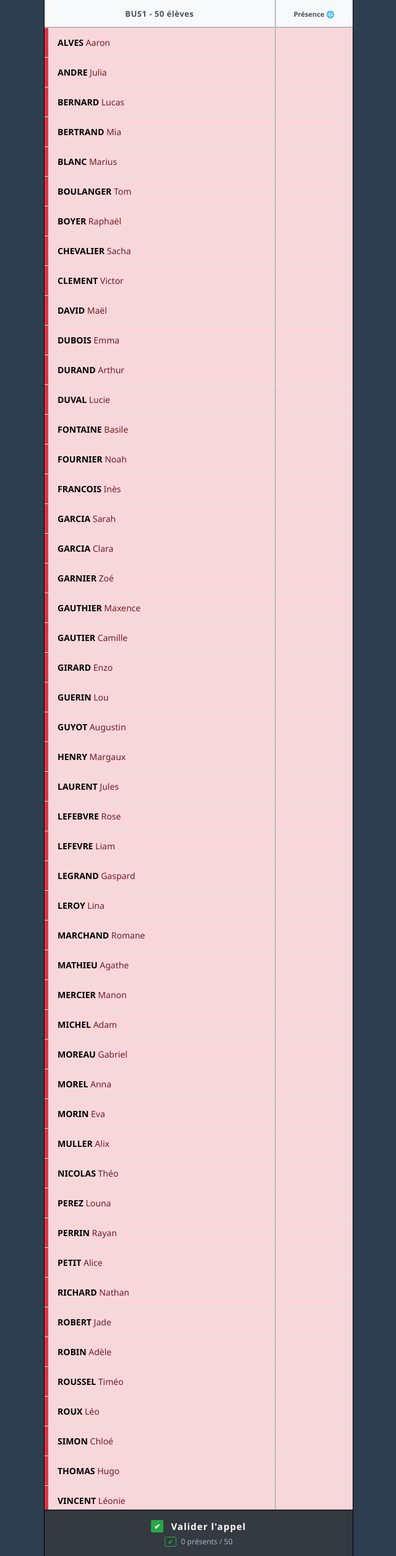
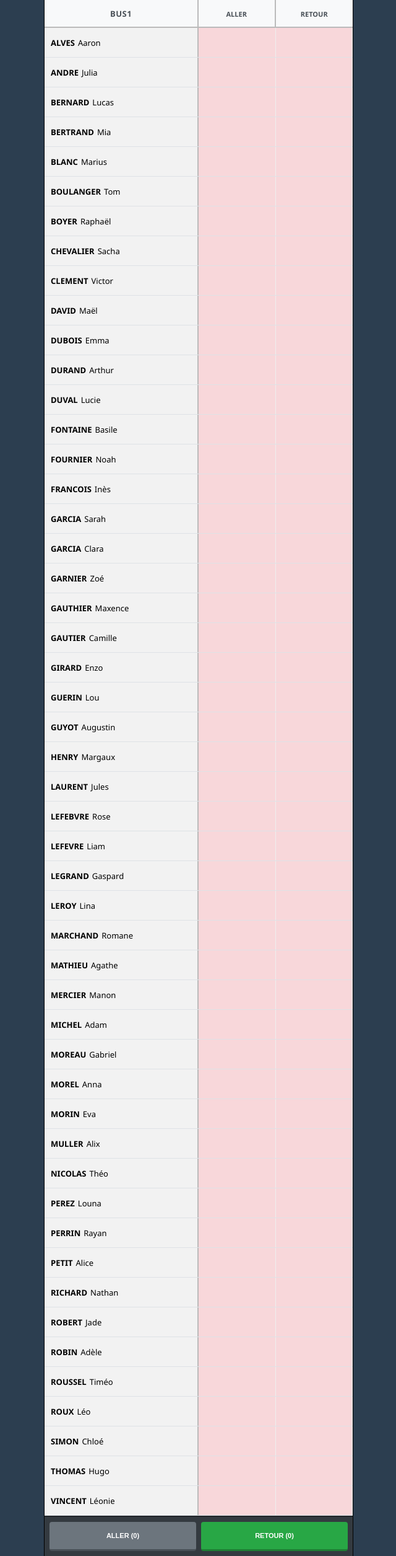
Before and after one commit to eliot-maker/coachbus-python, a Flask app: page /bus/bus1 in a window 1280 px wide. Shown: the whole page at 62% size, without its empty margins (319-959 px from the left). Run offline with Flask 3, Linux system fonts and the light colour scheme; data comes from the database, SQL or seed files in the repository.

Commit message:
Add files via upload

```diff
--- a/app.py
+++ b/app.py
@@ -1,15 +1,13 @@
-import sqlite3
-import os
-import sys
+import sqlite3, os, sys
 from datetime import datetime
 from flask import Flask, render_template, redirect, url_for, request
 from flask_mail import Mail, Message
 from fpdf import FPDF
 
 app = Flask(__name__)
-app.secret_key = "coachbus_multi_v1"
+app.secret_key = "coachbus_expert_v1"
 
-# --- CONFIGURATION MAIL ---
+# --- CONFIG MAIL ---
 app.config['MAIL_SERVER'] = 'smtp.gmail.com'
 app.config['MAIL_PORT'] = 587
 app.config['MAIL_USE_TLS'] = True
@@ -23,12 +21,9 @@ def init_db():
     with sqlite3.connect(DB_PATH) as conn:
         conn.execute('''CREATE TABLE IF NOT EXISTS eleves
                         (id INTEGER PRIMARY KEY AUTOINCREMENT,
-                         nom TEXT NOT NULL,
-                         prenom TEXT NOT NULL,
-                         bus TEXT NOT NULL,
-                         present INTEGER DEFAULT 0)''')
-
-# --- ROUTES ---
+                         nom TEXT NOT NULL, prenom TEXT NOT NULL, bus TEXT NOT NULL,
+                         present_aller INTEGER DEFAULT 0,
+                         present_retour INTEGER DEFAULT 0)''')
 
 @app.route('/')
 def selection_bus():
@@ -39,62 +34,63 @@ def liste_bus(type_bus):
     with sqlite3.connect(DB_PATH) as conn:
         conn.row_factory = sqlite3.Row
         eleves = conn.execute("SELECT * FROM eleves WHERE bus = ? ORDER BY nom ASC", (type_bus,)).fetchall()
+    p_aller = sum(1 for e in eleves if e['present_aller'] == 1)
+    p_retour = sum(1 for e in eleves if e['present_retour'] == 1)
+    return render_template('index.html', eleves=eleves, bus=type_bus, total=len(eleves), p_aller=p_aller, p_retour=p_retour)
 
-    total = len(eleves)
-    presents = sum(1 for e in eleves if e['present'] == 1)
-    return render_template('index.html', eleves=eleves, total=total, presents=presents, bus=type_bus)
-
-@app.route('/toggle/<int:id>/<bus>')
-def toggle_presence(id, bus):
+@app.route('/toggle/<int:id>/<bus>/<int:colonne>')
+def toggle_presence(id, bus, colonne):
+    col = "present_aller" if colonne == 1 else "present_retour"
     with sqlite3.connect(DB_PATH) as conn:
-        conn.execute("UPDATE eleves SET present = 1 - present WHERE id = ?", (id,))
+        conn.execute(f"UPDATE eleves SET {col} = 1 - {col} WHERE id = ?", (id,))
     return redirect(url_for('liste_bus', type_bus=bus))
 
-@app.route('/terminer/<bus>')
-def terminer_appel(bus):
+@app.route('/terminer/<bus>/<type_appel>')
+def terminer_appel(bus, type_appel):
     with sqlite3.connect(DB_PATH) as conn:
         conn.row_factory = sqlite3.Row
         eleves = conn.execute("SELECT * FROM eleves WHERE bus = ? ORDER BY nom ASC", (bus,)).fetchall()
 
     date_str = datetime.now().strftime("%d-%m-%Y %H:%M")
-    pdf = FPDF(); pdf.add_page(); pdf.set_font("Arial", 'B', 16)
-    pdf.cell(200, 10, f"Rapport Appel - {bus.upper()} - {date_str}", ln=True, align='C')
-    pdf.ln(10); pdf.set_font("Arial", size=12)
+    pdf = FPDF(); pdf.add_page(); pdf.set_font("Arial", 'B', 14)
+    titre = f"RAPPORT {type_appel.upper()} - {bus.upper()} - {date_str}"
+    pdf.cell(200, 10, titre, ln=True, align='C'); pdf.ln(10)
 
+    pdf.set_font("Arial", 'B', 10)
+    pdf.cell(80, 10, "Eleve", 1); pdf.cell(40, 10, "ALLER", 1); pdf.cell(40, 10, "RETOUR", 1, ln=True)
+    pdf.set_font("Arial", size=10)
     for e in eleves:
-        statut = "PRESENT" if e['present'] == 1 else "ABSENT (!!!)"
-        pdf.cell(100, 10, f"{e['nom']} {e['prenom']}", border=1)
-        pdf.cell(50, 10, statut, border=1, ln=True)
+        pdf.cell(80, 10, f"{e['nom']} {e['prenom']}", 1)
+        pdf.cell(40, 10, "OK" if e['present_aller'] == 1 else "ABSENT", 1)
+        pdf.cell(40, 10, "OK" if e['present_retour'] == 1 else "ABSENT", 1, ln=True)
 
-    filename = f"appel_{bus}.pdf"
+    filename = f"appel_{bus}_{type_appel}.pdf"
     pdf.output(filename)
 
     try:
-        msg = Message(f"Appel {bus.upper()} - {date_str}", sender=app.config['MAIL_USERNAME'], recipients=['eliot.thomas.fondriest@gmail.com'])
-        msg.body = f"Voici le rapport d'appel pour le {bus}."
+        msg = Message(titre, sender=app.config['MAIL_USERNAME'], recipients=['eliot.thomas.fondriest@gmail.com'])
+        msg.body = f"Rapport de transport pour le trajet du {type_appel}."
         with app.open_resource(filename) as fp: msg.attach(filename, "application/pdf", fp.read())
         mail.send(msg); os.remove(filename)
 
-        with sqlite3.connect(DB_PATH) as conn:
-            conn.execute("UPDATE eleves SET present = 0 WHERE bus = ?", (bus,))
+        if type_appel == "retour":
+            with sqlite3.connect(DB_PATH) as conn:
+                conn.execute("UPDATE eleves SET present_aller = 0, present_retour = 0 WHERE bus = ?", (bus,))
         return render_template('success.html')
     except Exception as e: return f"Erreur : {e}"
 
-# --- COMMANDES CMD ---
 if __name__ == '__main__':
     init_db()
-    if len(sys.argv) > 1:
-        action = sys.argv[1]
-        if action == 'import':
-            with sqlite3.connect(DB_PATH) as conn:
-                conn.execute("DELETE FROM eleves")
-                for f_name, b_type in [('bus1.txt','bus1'), ('bus2.txt','bus2'), ('minibus.txt','minibus')]:
-                    if os.path.exists(f_name):
-                        with open(f_name, 'r', encoding='utf-8') as f:
-                            for l in f:
-                                if ';' in l:
-                                    n, p = l.strip().split(';')
-                                    conn.execute("INSERT INTO eleves (nom, prenom, bus) VALUES (?,?,?)", (n.upper(), p.capitalize(), b_type))
-            print("✅ Importation des 3 listes terminée.")
+    if len(sys.argv) > 1 and sys.argv[1] == 'import':
+        with sqlite3.connect(DB_PATH) as conn:
+            conn.execute("DELETE FROM eleves")
+            for f, b in [('bus1.txt','bus1'),('bus2.txt','bus2'),('minibus.txt','minibus')]:
+                if os.path.exists(f):
+                    with open(f, 'r', encoding='utf-8') as file:
+                        for l in file:
+                            if ';' in l:
+                                n, p = l.strip().split(';')
+                                conn.execute("INSERT INTO eleves (nom, prenom, bus) VALUES (?,?,?)", (n.upper(), p.capitalize(), b))
+        print("✅ Importation terminée.")
     else:
         app.run(host='0.0.0.0', port=int(os.environ.get("PORT", 5000)))
--- a/static/style.css
+++ b/static/style.css
@@ -27,7 +27,7 @@ html, body {
     border-right: 1px solid #000;
 }
 
-/* --- HEADER TYPE TABLEUR --- */
+/* --- HEADER TYPE TABLEUR (ADAPTÉ 3 COLONNES) --- */
 .pronote-header {
     display: flex;
     height: 45px;
@@ -37,23 +37,27 @@ html, body {
 }
 
 .header-left {
-    flex: 0 0 75%;
+    flex: 0 0 50%; /* Largeur pour le nom du bus */
     line-height: 45px;
     text-align: center;
     color: #495057;
     font-weight: 800;
-    border-right: 2px solid #bbb; /* Trait vertical séparateur */
+    border-right: 2px solid #bbb;
     font-size: 13px;
     letter-spacing: 0.5px;
 }
 
-.header-right {
-    flex: 0 0 25%;
+.header-mid, .header-right {
+    flex: 0 0 25%; /* Largeur pour ALLER et RETOUR */
     line-height: 45px;
     text-align: center;
     color: #495057;
     font-size: 11px;
     font-weight: 800;
+}
+
+.header-mid {
+    border-right: 2px solid #bbb;
 }
 
 /* --- ZONE DE DÉFILEMENT --- */
@@ -69,118 +73,98 @@ html, body {
     display: flex;
     min-height: 48px;
     border-bottom: 1px solid #dee2e6;
-    cursor: pointer;
     align-items: stretch;
 }
 
-/* Effet zebra (une ligne sur deux) */
 .row:nth-child(even) {
     background-color: #fafafa;
 }
 
-/* --- COLONNES ALIGNÉES (75/25) --- */
-.col-left {
-    flex: 0 0 75%;
+/* --- COLONNES ALIGNÉES (50 / 25 / 25) --- */
+.col-name {
+    flex: 0 0 50%;
     display: flex;
     align-items: center;
-    padding: 0 15px;
-    border-right: 2px solid #bbb; /* Aligné sur le trait du header */
-    font-size: 14px;
-    transition: background 0.2s;
+    padding: 0 10px;
+    border-right: 2px solid #bbb;
+    font-size: 13px;
+    background: #f2f2f2;
 }
 
-.col-right {
+.col-check {
     flex: 0 0 25%;
     display: flex;
     align-items: center;
     justify-content: center;
     font-size: 20px;
     font-weight: bold;
+    cursor: pointer;
+    border-right: 1px solid #eee;
 }
 
 .nom {
     font-weight: 800;
     text-transform: uppercase;
     color: #000;
+    margin-right: 5px;
 }
 
-/* --- ÉTATS DE PRÉSENCE (COULEURS PRO) --- */
+/* --- ÉTATS DE PRÉSENCE (TES COULEURS) --- */
 
-/* État : Absent (Par défaut) */
-.is-absent .col-left {
+/* État : Absent / Non coché */
+.is-off {
     color: #721c24;
     background: #f8d7da;
-    border-left: 6px solid #dc3545; /* Indicateur visuel rapide */
-}
-.is-absent .col-right {
-    background: #f8d7da;
-    color: #dc3545;
 }
 
-/* État : Présent (Coché) */
-.is-present .col-left {
+/* État : Présent / Coché */
+.is-ok {
     color: #155724;
     background: #d4edda;
-    border-left: 6px solid #28a745; /* Indicateur visuel rapide */
-}
-.is-present .col-right {
-    background: #d4edda;
-    color: #28a745;
 }
 
-/* --- FOOTER DE VALIDATION --- */
-.pronote-footer {
+/* --- FOOTER DOUBLE VALIDATION --- */
+.dual-footer {
+    display: flex;
+    height: 65px;
     flex-shrink: 0;
-    background: #343a40; /* Gris anthracite pro */
-    color: white;
-    padding: 15px;
-    cursor: pointer;
+    background: #343a40;
+    padding: 8px;
+    gap: 8px;
     border-top: 2px solid #212529;
-    text-align: center;
 }
 
-.btn-top {
+.f-btn {
+    flex: 1;
+    border: none;
+    color: white;
+    font-weight: bold;
+    border-radius: 4px;
+    cursor: pointer;
+    font-size: 11px;
+    text-transform: uppercase;
     display: flex;
+    flex-direction: column;
+    justify-content: center;
     align-items: center;
-    justify-content: center;
-    font-weight: bold;
-    font-size: 15px;
-    margin-bottom: 6px;
-    letter-spacing: 1px;
 }
 
-.check-box {
-    width: 20px;
-    height: 20px;
-    background: #28a745;
-    color: #fff;
-    display: flex;
-    justify-content: center;
-    align-items: center;
-    margin-right: 12px;
-    border-radius: 2px;
-    font-size: 12px;
+.aller {
+    background: #6c757d;
+    border-bottom: 3px solid #495057;
 }
 
-.btn-bottom {
-    display: flex;
-    align-items: center;
-    justify-content: center;
-    font-size: 12px;
-    color: #adb5bd;
+.retour {
+    background: #28a745;
+    border-bottom: 3px solid #1e7e34;
 }
 
-.v-mark {
-    color: #28a745;
-    font-weight: bold;
-    border: 1px solid #28a745;
-    padding: 0 4px;
-    font-size: 10px;
-    margin-right: 8px;
-    border-radius: 2px;
+.f-btn:active {
+    transform: translateY(2px);
+    border-bottom: none;
 }
 
-/* --- EFFET AU CLIC --- */
-.row:active {
+/* --- EFFET AU CLIC SUR LES CASES --- */
+.col-check:active {
     filter: brightness(0.9);
 }
--- a/templates/index.html
+++ b/templates/index.html
@@ -8,30 +8,32 @@
 <body>
     <div class="app-wrapper">
         <header class="pronote-header">
-            <div class="header-left">{{ bus.upper() }} - {{ total }} élèves</div>
-            <div class="header-right">Présence <span class="globe">🌐</span></div>
+            <div class="header-left">{{ bus.upper() }}</div>
+            <div class="header-mid">ALLER</div>
+            <div class="header-right">RETOUR</div>
         </header>
 
         <main class="list-area">
             {% for eleve in eleves %}
-            <div class="row {{ 'is-present' if eleve.present == 1 else 'is-absent' }}" onclick="location.href='/toggle/{{ eleve.id }}/{{ bus }}'">
-                <div class="col-left">
-                    <span class="nom">{{ eleve.nom }}</span>&nbsp;{{ eleve.prenom }}
+            <div class="row">
+                <div class="col-name"><span class="nom">{{ eleve.nom }}</span> {{ eleve.prenom }}</div>
+                <div class="col-check {{ 'is-ok' if eleve.present_aller == 1 else 'is-off' }}" onclick="location.href='/toggle/{{ eleve.id }}/{{ bus }}/1'">
+                    {{ '✔' if eleve.present_aller == 1 else '' }}
                 </div>
-                <div class="col-right">
-                    {{ '✔' if eleve.present == 1 else '' }}
+                <div class="col-check {{ 'is-ok' if eleve.present_retour == 1 else 'is-off' }}" onclick="location.href='/toggle/{{ eleve.id }}/{{ bus }}/2'">
+                    {{ '✔' if eleve.present_retour == 1 else '' }}
                 </div>
             </div>
             {% endfor %}
         </main>
 
-        <footer class="pronote-footer" onclick="if(confirm('Envoyer l\'appel ?')) location.href='/terminer/{{ bus }}'">
-            <div class="btn-top">
-                <div class="check-box">✔</div> <span>Valider l'appel</span>
-            </div>
-            <div class="btn-bottom">
-                <span class="v-mark">✔</span> {{ presents }} présents / {{ total }}
-            </div>
+        <footer class="dual-footer">
+            <button class="f-btn aller" onclick="if(confirm('Envoyer rapport ALLER ?')) location.href='/terminer/{{ bus }}/aller'">
+                ALLER ({{ p_aller }})
+            </button>
+            <button class="f-btn retour" onclick="if(confirm('Valider RETOUR et RESET liste ?')) location.href='/terminer/{{ bus }}/retour'">
+                RETOUR ({{ p_retour }})
+            </button>
         </footer>
     </div>
 </body>
```
Also changed, not shown: bus1.txt (added, +50 -0 lines), bus2.txt (added, +50 -0 lines), minibus.txt (added, +50 -0 lines), templates/selection.html (+8 -15 lines), eleves.db.
